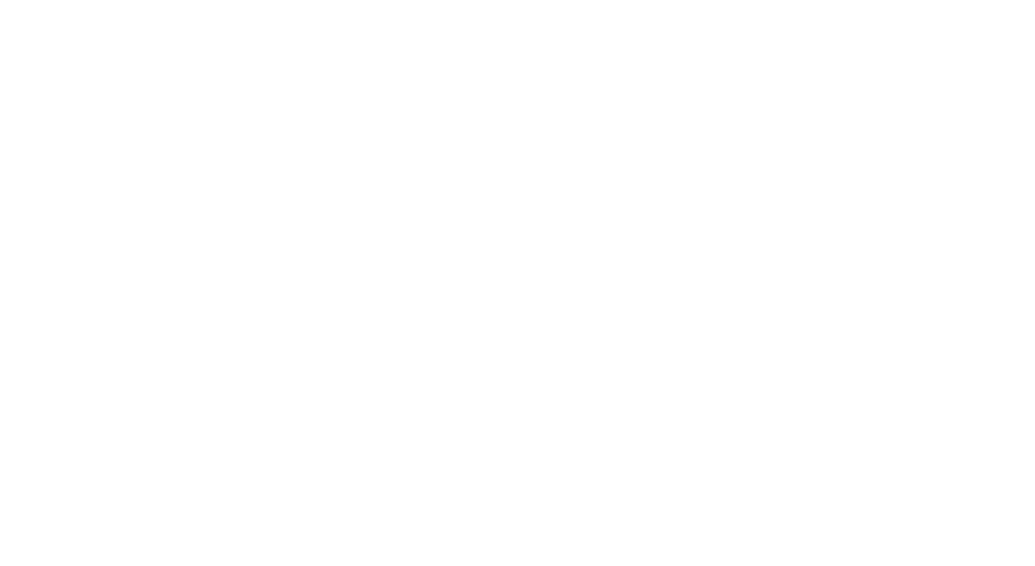
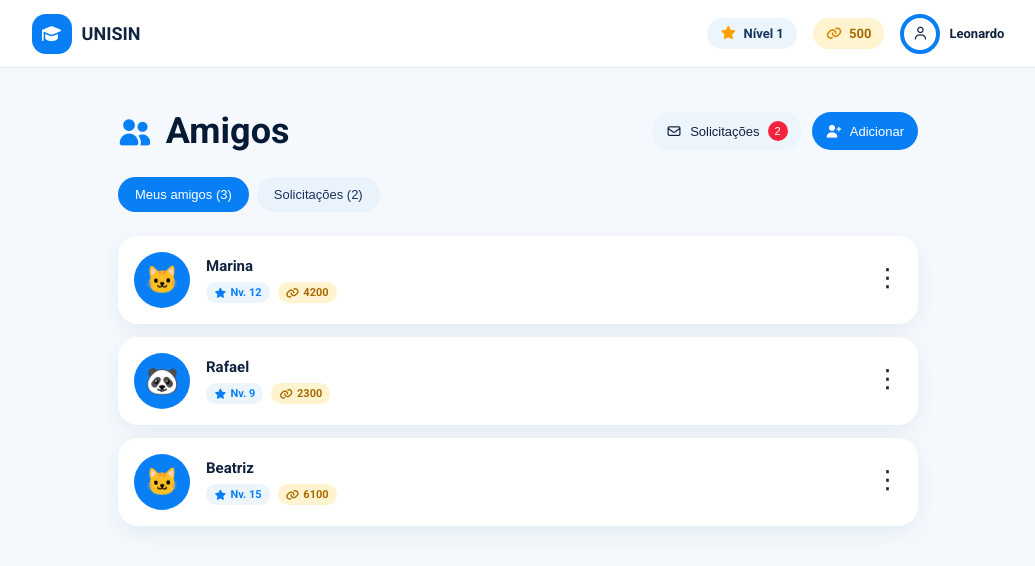
Before and after one commit to saulobbarbosa/unisin-remake, a React (Create React App) app in the folder frontend/: page /amigos in a window 1280 px wide. Before the commit this address had no page. Shown: the top 566 px of the page, without its empty margins (122-1157 px from the left). Built offline with nearby package versions, Linux system fonts and the light colour scheme.

Commit message:
Header + Pagina de amigos /amigos obs: não está completa falta a parte de solicitação

```diff
--- a/frontend/src/App.jsx
+++ b/frontend/src/App.jsx
@@ -1,21 +1,23 @@
-import { BrowserRouter as Routers, Routes, Route } from "react-router-dom"
+// App.jsx
+import { BrowserRouter as Router, Routes, Route } from "react-router-dom";
 
 // Import Telas
 import Home from "./components/home/Home";
+import Amigos from "./components/amigos/Amigos";
 
 export default function App() {
     return (
-        <Routers>
+        <Router>
             <Routes>
                 {/* Rotas SEM layout */}
                 <Route path="/" element={<Home />} />
+                <Route path="/amigos" element={<Amigos />} />
 
                 {/* Rotas com Layout fixo */}
                 {/* <Route element={<MainLayout />}>
                     <Route path="/" element={<Home />} />
                 </Route> */}
-
             </Routes>
-        </Routers>
+        </Router>
     );
 }
--- /dev/null
+++ b/frontend/src/components/amigos/Amigos.jsx
@@ -0,0 +1,84 @@
+import React, { useState } from "react";
+import HeaderAmigos from "./HeaderAmigos";
+import Style from "./Amigos.module.css";
+import amigos from "./dadosAmigos";
+
+
+export default function Amigos() {
+    const [aba, setAba] = useState("amigos");
+
+    return (
+        <div className={Style.pagina}>
+            <HeaderAmigos />
+
+            <main className={Style.conteudo}>
+                {/* CABECALHO DA PÁGINA */}
+                <div className={Style.tituloArea}>
+                    <div className={Style.titulo}>
+                        <i className="fa-solid fa-user-group"></i>
+                        <h1>Amigos</h1>
+                    </div>
+
+                    <div className={Style.acoes}>
+                        <button className={Style.btnSolicitacoes}>
+                            <i className="fa-regular fa-envelope"></i>
+                            Solicitações
+                            <span>2</span>
+                        </button>
+
+                        <button className={Style.btnAdicionar}>
+                            <i className="fa-solid fa-user-plus"></i>
+                            Adicionar
+                        </button>
+                    </div>
+                </div>
+
+                {/* ABAS */}
+                <div className={Style.abas}>
+                    <button
+                        className={aba === "amigos" ? Style.abaAtiva : ""}
+                        onClick={() => setAba("amigos")}
+                    >
+                        Meus amigos ({amigos.length})
+                    </button>
+
+                    <button
+                        className={aba === "solicitacoes" ? Style.abaAtiva : ""}
+                        onClick={() => setAba("solicitacoes")}
+                    >
+                        Solicitações (2)
+                    </button>
+                </div>
+
+                {/* LISTA */}
+                {aba === "amigos" && (
+                    <div className={Style.lista}>
+                        {amigos.map(amigo => (
+                            <div key={amigo.id} className={Style.cardAmigo}>
+                                <div className={Style.avatarAmigo}>
+                                    {amigo.avatar}
+                                </div>
+
+                                <div className={Style.infoAmigo}>
+                                    <h3>{amigo.nome}</h3>
+                                    <div className={Style.status}>
+                                        <span className={Style.nivelAmigo}>
+                                            <i className="fa-solid fa-star"></i>
+                                            Nv. {amigo.nivel}
+                                        </span>
+                                        <span className={Style.moedasAmigo}>
+                                            <i className="fa-solid fa-link"></i>
+                                            {amigo.moedas}
+                                        </span>
+                                    </div>
+                                </div>
+
+                                <button className={Style.btnMenu}>⋮</button>
+                            </div>
+                        ))}
+                    </div>
+                )}
+            </main>
+        </div>
+    );
+}
--- /dev/null
+++ b/frontend/src/components/amigos/Amigos.module.css
@@ -0,0 +1,182 @@
+.pagina {
+    min-height: 100vh;
+    background: #f5f9fd;
+}
+
+.conteudo {
+    width: 100%;
+    max-width: 840px;
+    margin: 0 auto;
+    padding: 42px 20px;
+    box-sizing: border-box;
+}
+
+.tituloArea {
+    display: flex;
+    align-items: center;
+    justify-content: space-between;
+}
+
+.titulo {
+    display: flex;
+    align-items: center;
+    gap: 14px;
+}
+
+.titulo i {
+    color: #087ff5;
+    font-size: 27px;
+}
+
+.titulo h1 {
+    margin: 0;
+    color: #061a36;
+    font-size: 36px;
+}
+
+.acoes {
+    display: flex;
+    gap: 10px;
+}
+
+.acoes button {
+    height: 38px;
+    padding: 0 14px;
+
+    border: none;
+    border-radius: 20px;
+
+    display: flex;
+    align-items: center;
+    gap: 8px;
+
+    font-size: 13px;
+    cursor: pointer;
+}
+
+.btnSolicitacoes {
+    background: #edf5fc;
+    color: #10233f;
+}
+
+.btnSolicitacoes span {
+    width: 20px;
+    height: 20px;
+
+    display: flex;
+    align-items: center;
+    justify-content: center;
+    border-radius: 50%;
+    background: #f5223b;
+    color: white;
+    font-size: 11px;
+}
+
+.btnAdicionar {
+    background: #087ff5;
+    color: white;
+}
+
+.abas {
+    display: flex;
+    gap: 8px;
+    margin-top: 25px;
+}
+
+.abas button {
+    border: none;
+    padding: 10px 17px;
+    border-radius: 20px;
+    background: #eaf3fb;
+    color: #17345c;
+    font-size: 13px;
+    cursor: pointer;
+}
+
+.abas .abaAtiva {
+    background: #087ff5;
+    color: white;
+}
+
+.lista {
+    display: flex;
+    flex-direction: column;
+    gap: 13px;
+    margin-top: 24px;
+}
+
+.cardAmigo {
+    position: relative;
+    width: 100%;
+    min-height: 88px;
+    padding: 16px;
+    box-sizing: border-box;
+    display: flex;
+    align-items: center;
+    background: white;
+    border-radius: 20px;
+    box-shadow: 0 8px 20px rgba(20, 70, 110, 0.07);
+}
+
+.avatarAmigo {
+    width: 56px;
+    height: 56px;
+    flex-shrink: 0;
+    display: flex;
+    align-items: center;
+    justify-content: center;
+    border-radius: 50%;
+    background: #087ff5;
+    font-size: 27px;
+}
+
+.infoAmigo {
+    margin-left: 16px;
+}
+
+.infoAmigo h3 {
+    margin: 0 0 7px;
+    color: #10233f;
+    font-size: 15px;
+}
+
+.status {
+    display: flex;
+    gap: 8px;
+}
+
+.nivelAmigo,
+.moedasAmigo {
+    display: flex;
+    align-items: center;
+    gap: 4px;
+    padding: 4px 8px;
+    border-radius: 10px;
+    font-size: 11px;
+    font-weight: 600;
+}
+
+.nivelAmigo {
+    background: #edf5fc;
+    color: #087ff5;
+}
+
+.nivelAmigo i {
+    font-size: 10px;
+}
+
+.moedasAmigo {
+    background: #fff4cf;
+    color: #a66a00;
+}
+
+.btnMenu {
+    position: absolute;
+    right: 18px;
+    top: 27px;
+    border: none;
+    background: transparent;
+    color: #10233f;
+    font-size: 25px;
+    cursor: pointer;
+}
--- /dev/null
+++ b/frontend/src/components/amigos/HeaderAmigos.jsx
@@ -0,0 +1,41 @@
+import React from "react";
+import Style from "./HeaderAmigos.module.css";
+
+export default function HeaderAmigos() {
+    return (
+        <header className={Style.header}>
+
+            <div className={Style.logo}>
+                <div className={Style.logoIcon}>
+                    <i className="fa-solid fa-graduation-cap"></i>
+                </div>
+
+                <h2>UNISIN</h2>
+            </div>
+
+
+            <div className={Style.infoUsuario}>
+
+                <div className={Style.nivel}>
+                    <i className="fa-solid fa-star"></i>
+                    <span>Nível 1</span>
+                </div>
+
+                <div className={Style.moedas}>
+                    <i className="fa-solid fa-link"></i>
+                    <span>500</span>
+                </div>
+
+                <div className={Style.usuario}>
+                    <div className={Style.avatar}>
+                        <i className="fa-regular fa-user"></i>
+                    </div>
+
+                    <span>Leonardo</span>
+                </div>
+
+            </div>
+
+        </header>
+    );
+}
--- /dev/null
+++ b/frontend/src/components/amigos/HeaderAmigos.module.css
@@ -0,0 +1,90 @@
+.header {
+    width: 100%;
+    height: 68px;
+    padding: 0 12%;
+    box-sizing: border-box;
+    display: flex;
+    align-items: center;
+    justify-content: space-between;
+    background: #ffffff;
+    border-bottom: 1px solid #e5edf5;
+}
+
+.logo {
+    display: flex;
+    align-items: center;
+    gap: 10px;
+}
+
+.logo h2 {
+    margin: 0;
+    color: #10233f;
+    font-size: 18px;
+}
+
+.logoIcon {
+    width: 40px;
+    height: 40px;
+    display: flex;
+    align-items: center;
+    justify-content: center;
+    border-radius: 14px;
+    background: #087ff5;
+    color: white;
+    font-size: 17px;
+}
+
+.infoUsuario {
+    display: flex;
+    align-items: center;
+    gap: 16px;
+}
+
+.nivel, .moedas {
+    display: flex;
+    align-items: center;
+    gap: 7px;
+    padding: 8px 13px;
+    border-radius: 18px;
+    font-size: 13px;
+    font-weight: 600;
+}
+
+.nivel {
+    background: #edf5fc;
+    color: #17345c;
+}
+
+.nivel i {
+    color: #ff9f00;
+}
+
+.moedas {
+    background: #fff4cf;
+    color: #a66a00;
+}
+
+.moedas i {
+    color: #d88700;
+}
+
+.usuario {
+    display: flex;
+    align-items: center;
+    gap: 9px;
+    color: #10233f;
+    font-size: 13px;
+    font-weight: 600;
+}
+
+.avatar {
+    width: 40px;
+    height: 40px;
+    display: flex;
+    align-items: center;
+    justify-content: center;
+    border: 4px solid #087ff5;
+    border-radius: 50%;
+    color: #10233f;
+    box-sizing: border-box;
+}
--- /dev/null
+++ b/frontend/src/components/amigos/dadosAmigos.js
@@ -0,0 +1,25 @@
+const dadosAmigos = [
+    {
+        id: 1,
+        nome: "Marina",
+        avatar: "🐱",
+        nivel: 12,
+        moedas: 4200
+    },
+    {
+        id: 2,
+        nome: "Rafael",
+        avatar: "🐼",
+        nivel: 9,
+        moedas: 2300
+    },
+    {
+        id: 3,
+        nome: "Beatriz",
+        avatar: "🐱",
+        nivel: 15,
+        moedas: 6100
+    }
+];
+
+export default dadosAmigos;
--- a/frontend/src/components/forms/Cadastro.jsx
+++ b/frontend/src/components/forms/Cadastro.jsx
@@ -1,11 +1,12 @@
 import React, { useState } from "react";
 import Style from "../forms/Cadastro.module.css";
+import { createPortal } from "react-dom";
 
 export default function CompCadastro({ fechar, entrar }) {
 
     const [tipoUsuario, setTipoUsuario] = useState("aluno");
 
-    return (
+    return createPortal(
         <div className={Style.overlay}>
 
             <div className={Style.modalCadastro}>
@@ -304,6 +305,7 @@ export default function CompCadastro({ fechar, entrar }) {
 
             </div>
 
-        </div>
+        </div>,
+        document.body
     );
 }
--- a/frontend/src/components/forms/Login.jsx
+++ b/frontend/src/components/forms/Login.jsx
@@ -1,11 +1,12 @@
 import React, { useState } from "react";
 import Style from "./Login.module.css";
+import { createPortal } from "react-dom";
 
 export default function CompLogin({ fechar }) {
 
     const [tipoUsuario, setTipoUsuario] = useState("aluno");
 
-    return (
+    return createPortal(
         <div className={Style.overlay}>
 
             <div className={Style.modalLogin}>
@@ -80,6 +81,7 @@ export default function CompLogin({ fechar }) {
 
             </div>
 
-        </div>
+        </div>,
+        document.body
     );
 }
```
